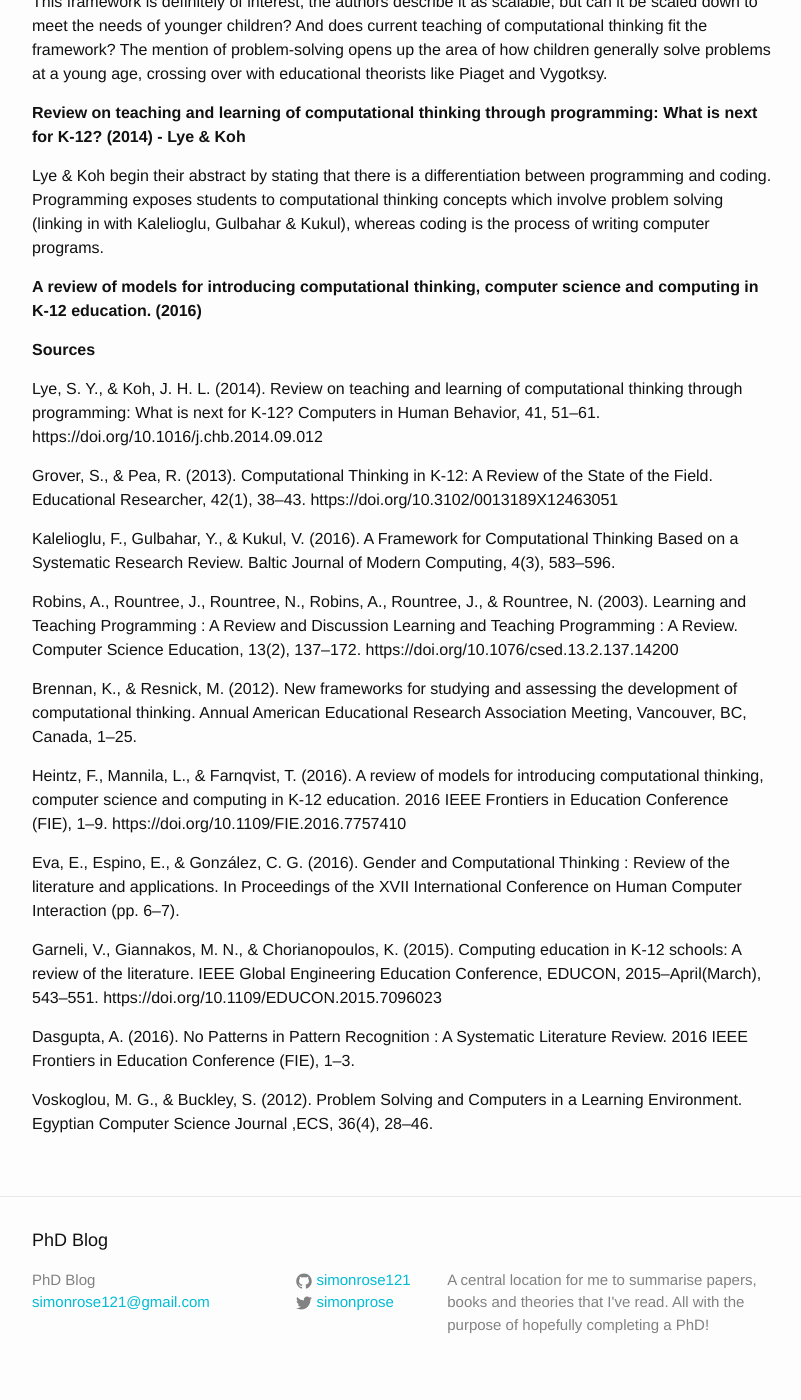
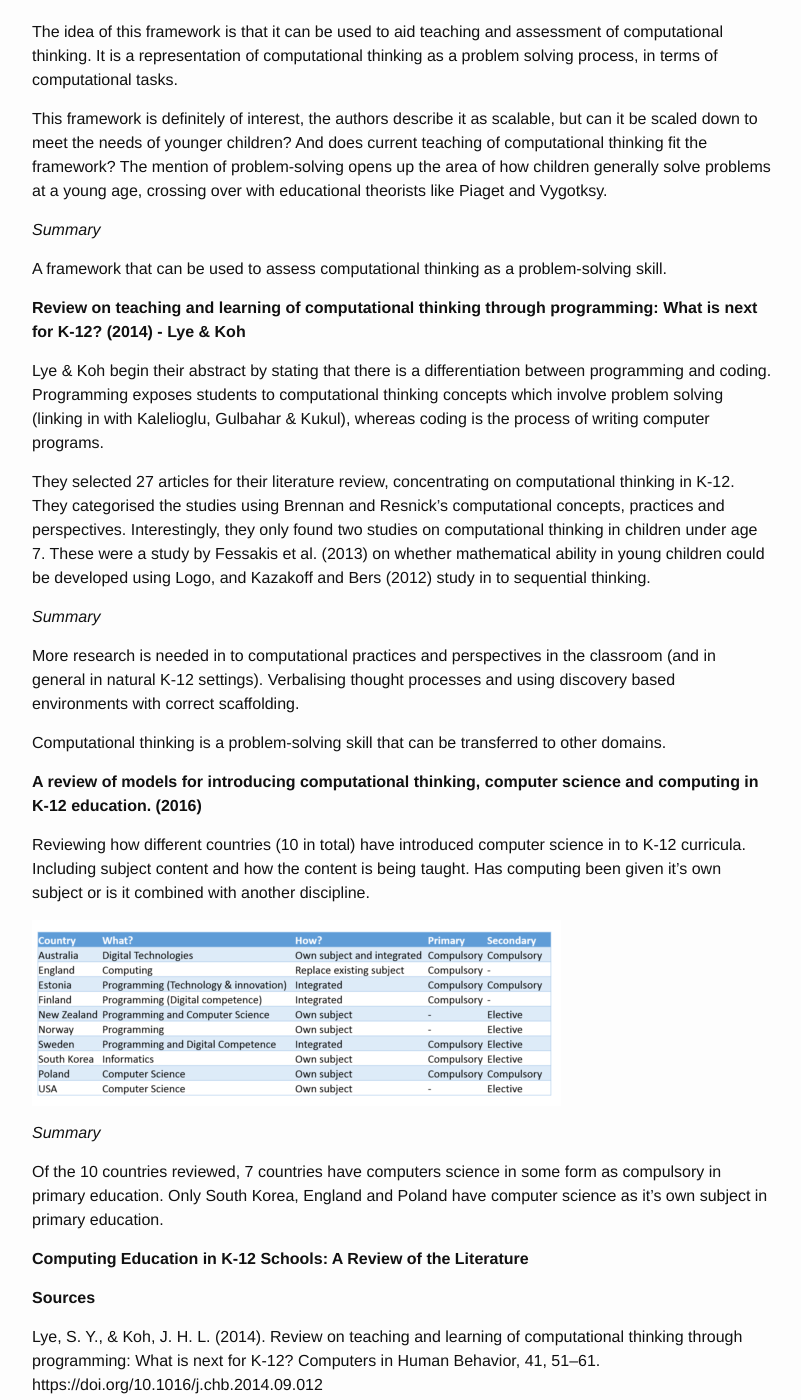
Before and after one commit to simonrose121/phd, a Jekyll site: the page built from _posts/2016-12-05-literature-review.md, in a window 1280 px wide and 1400 px high, scrolled down 2571 px. Shown: the whole window, without its empty margins (238-1039 px from the left). Built offline with Jekyll 4.4.1, drawn with Linux system fonts in a browser that asks for light colours; some of the changed text lies outside the part shown.

Commit message:
Add reviews of lit review

```diff
--- a/_posts/2016-12-05-literature-review.md
+++ b/_posts/2016-12-05-literature-review.md
@@ -16,6 +16,10 @@ The review begins by highlighting the need to operationalise definitions and com
 ![Computational Thinking Competencies]({{ site.url }}{{ site.baseurl }}/assets/CTcompetencies.png){:width="500px"}
 
 The authors aim is to show that pattern recognition should be including in these competencies. They found articles that suggest pattern recognition is a "foundation for other high level competencies". However, this result was only from two articles they found.
+
+*Summary*
+
+Computational thinking competencies should include pattern recognition.
 
 **A Framework for Computational Thinking Based on a Systematic Research Review (2016) - Kalelioglu, Gulbahar & Kukul**
 
@@ -40,6 +44,7 @@ Common defined features that form the scope of CT:
 They also found that most papers produced on computational thinking were idea papers, with no research design. Therefore they believe there is no in-depth research about the concept, and no accepted or well-known definition of CT that has been scientifically proven. They then question how to teach CT, stating that assessment is a key area and how we actually assess computational thinking ability?
 
 Roadmap for computational thinking as a problem-solving process:
+
 *Identify the problem*
 - Abstraction
 - Decomposition
@@ -69,14 +74,33 @@ The idea of this framework is that it can be used to aid teaching and assessment
 
 This framework is definitely of interest, the authors describe it as scalable, but can it be scaled down to meet the needs of younger children? And does current teaching of computational thinking fit the framework? The mention of problem-solving opens up the area of how children generally solve problems at a young age, crossing over with educational theorists like Piaget and Vygotksy.
 
+*Summary*
+
+A framework that can be used to assess computational thinking as a problem-solving skill.
+
 **Review on teaching and learning of computational thinking through programming: What is next for K-12? (2014) - Lye & Koh**
 
 Lye & Koh begin their abstract by stating that there is a differentiation between programming and coding. Programming exposes students to computational thinking concepts which involve problem solving (linking in with Kalelioglu, Gulbahar & Kukul), whereas coding is the process of writing computer programs.
 
+They selected 27 articles for their literature review, concentrating on computational thinking in K-12. They categorised the studies using Brennan and Resnick's computational concepts, practices and perspectives. Interestingly, they only found two studies on computational thinking in children under age 7. These were a study by Fessakis et al. (2013) on whether mathematical ability in young children could be developed using Logo, and Kazakoff and Bers (2012) study in to sequential thinking.
+
+*Summary*
+
+More research is needed in to computational practices and perspectives in the classroom (and in general in natural K-12 settings). Verbalising thought processes and using discovery based environments with correct scaffolding.
+
+Computational thinking is a problem-solving skill that can be transferred to other domains.
+
 **A review of models for introducing computational thinking, computer science and computing in K-12 education. (2016)**
 
+Reviewing how different countries (10 in total) have introduced computer science in to K-12 curricula. Including subject content and how the content is being taught. Has computing been given it's own subject or is it combined with another discipline.
 
+![Programming Education]({{ site.url }}{{ site.baseurl }}/assets/programmingeducation.png)
 
+*Summary*
+
+Of the 10 countries reviewed, 7 countries have computers science in some form as compulsory in primary education. Only South Korea, England and Poland have computer science as it's own subject in primary education.
+
+**Computing Education in K-12 Schools: A Review of the Literature**
 
 **Sources**
 
```
Also changed, not shown: assets/programmingeducation.png (added).
